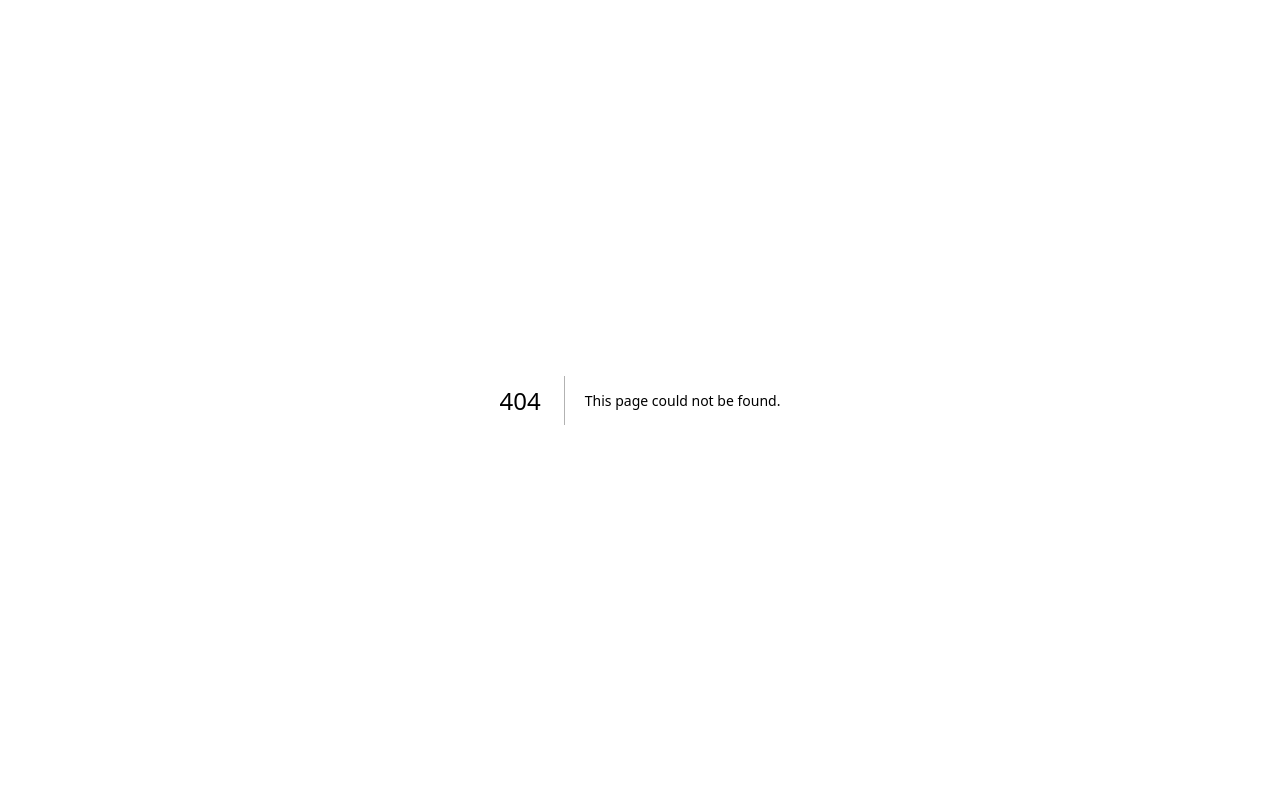
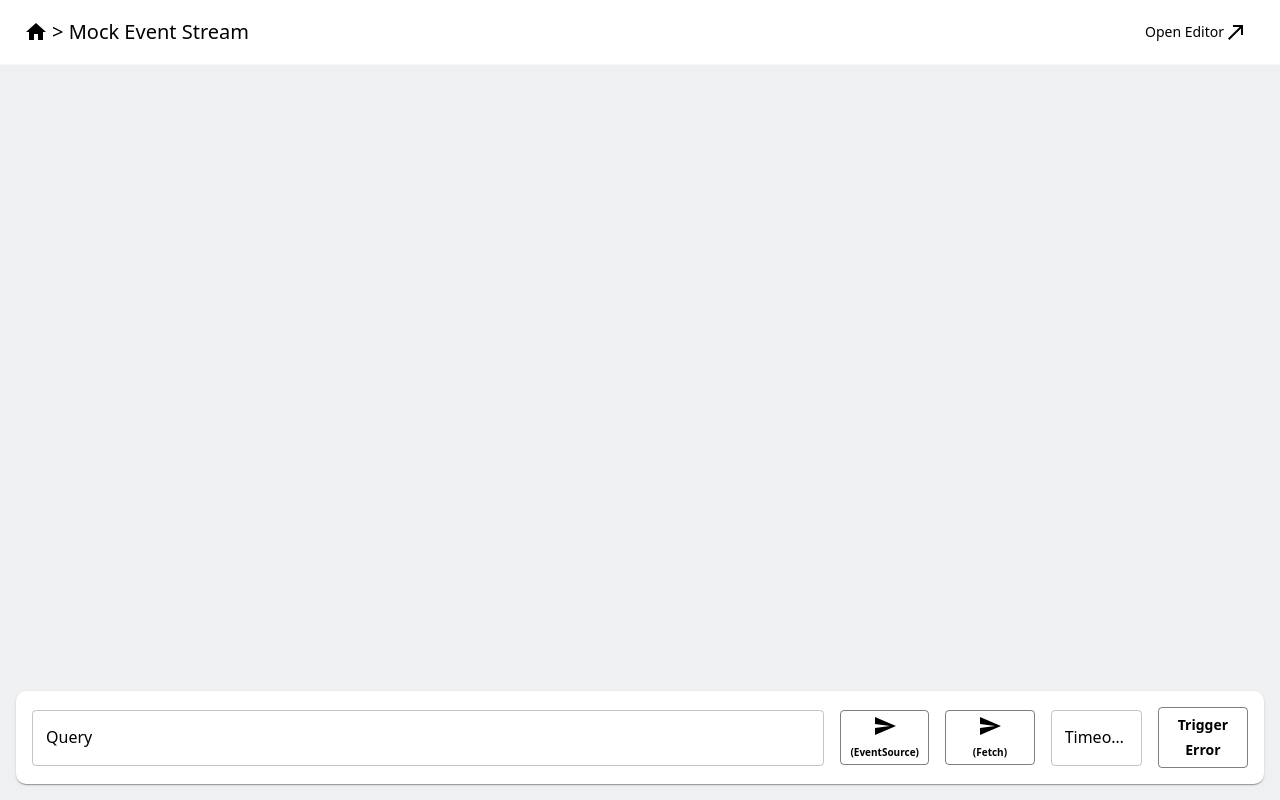
Before and after one commit to Rishi483/mock-event-stream, a Next.js app: page /MockEventStream in a window 1280 px wide. Before the commit this address had no page. Built offline with nearby package versions, Linux system fonts and the light colour scheme.

Commit message:
Initial commit

```diff
--- a/pages/StreamTest/editor/index.tsx
+++ b/pages/MockEventStream/editor/index.tsx
@@ -150,7 +150,7 @@ const EditorPage: React.FC = () => {
           }}
         >
           <Link
-            href="/StreamTest"
+            href="/MockEventStream"
             style={{
               display: "flex",
               justifyContent: "center",
@@ -162,7 +162,7 @@ const EditorPage: React.FC = () => {
             }}
           >
             <ArrowBackIcon sx={{ mr: 1 }} />
-            Back to StreamTest
+            Back to Mock Event Stream
           </Link>
           <Button
             style={{ gap: "5px", fontSize: "15px" }}
--- a/pages/StreamTest/index.tsx
+++ b/pages/MockEventStream/index.tsx
@@ -132,10 +132,10 @@ const Home: React.FC = () => {
         <Toolbar>
           <Typography sx={{ flexGrow: 1,fontWeight: "500",
               fontSize: "20px",display:"flex",alignItems:"center",gap:"4px" }}>
-            <Link style={{display:"flex",alignItems:"center",textDecoration: 'none',color:"black"}} href="/"><HomeIcon/></Link> {"> Stream Test"}
+            <Link style={{display:"flex",alignItems:"center",textDecoration: 'none',color:"black"}} href="/"><HomeIcon/></Link> {"> Mock Event Stream"}
           </Typography>
           <Button >
-            <Link href="/StreamTest/editor" style={{ fontWeight: "500",
+            <Link href="/MockEventStream/editor" style={{ fontWeight: "500",
               fontSize: "14px",textDecoration: 'none',color:"black",display:"flex",alignItems:"center" }}>
               Open Editor
               <CallMadeIcon/>
--- a/pages/index.tsx
+++ b/pages/index.tsx
@@ -33,7 +33,7 @@ export default function Home() {
       </AppBar>
       <Stack mt={5} px={3}>
         <Grid container spacing={{ xs: 2, sm: 4 }}>
-          <Card title={"Mock Event Stream"} lastUpdated={"12 July 2024"}/>
+          <Card title={"Mock Event Stream"} lastUpdated={"12 July 2024"} routeName="MockEventStream"/>
         </Grid>
       </Stack>
     </Box>
```
Also changed, not shown: components/Card.tsx (+4 -3 lines).
